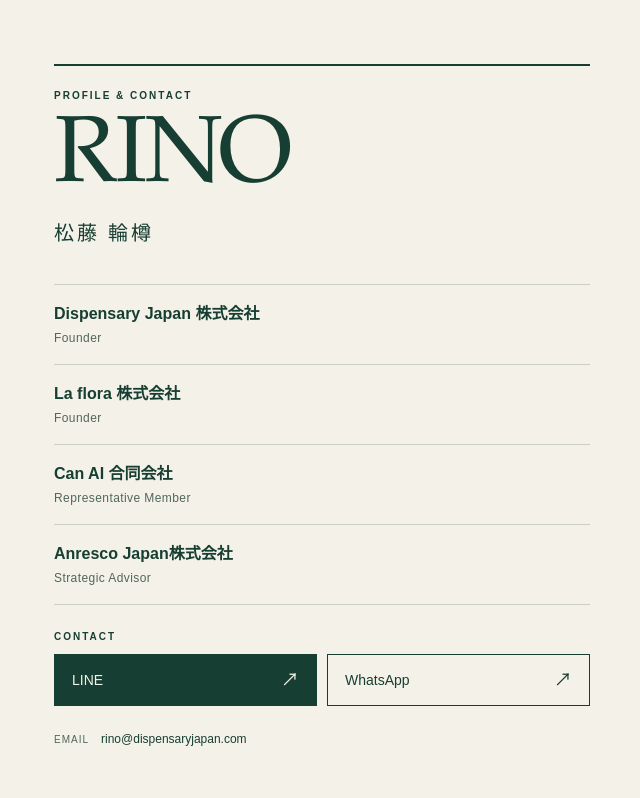
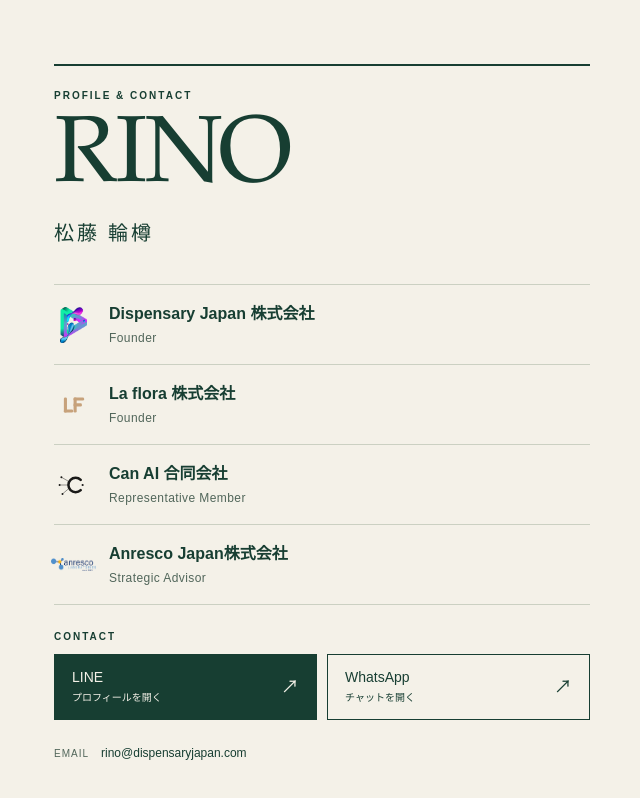
Before and after one commit to DJ-RINO/rino-profile, a plain HTML site: page index.html in a window 1280 px wide. Shown: the whole page, without its empty margins (318-958 px from the left). Drawn offline with Linux system fonts and the light colour scheme.

Commit message:
会社ロゴと連絡先の案内を追加

```diff
--- a/index.html
+++ b/index.html
@@ -16,8 +16,10 @@
     h1 { margin: 0 0 4px; font-family: "Baskerville", "Palatino Linotype", Georgia, serif; font-size: clamp(64px, 19vw, 94px); line-height: 1; font-weight: 400; letter-spacing: -.025em; }
     .name { margin: 10px 0 0; font-family: "Hiragino Mincho ProN", "Yu Mincho", serif; font-size: 20px; letter-spacing: .15em; }
     .affiliations { margin: 32px 0 26px; }
-    .company { margin: 0; padding: 14px 0 13px; border-top: 1px solid var(--line); }
+    .company { position: relative; margin: 0; padding: 14px 0 13px 55px; border-top: 1px solid var(--line); }
     .company:last-child { border-bottom: 1px solid var(--line); }
+    .company-logo { position: absolute; left: 0; top: 50%; transform: translateY(-50%); width: 39px; height: 36px; object-fit: contain; }
+    .company-logo.anresco { width: 45px; left: -3px; }
     .company dt { font-size: 16px; font-weight: 600; line-height: 1.5; overflow-wrap: anywhere; }
     .company dd { margin: 3px 0 0; color: var(--muted); font-size: 12px; line-height: 1.5; letter-spacing: .035em; }
     h2 { margin: 0 0 12px; font-size: 10px; letter-spacing: .2em; font-weight: 600; }
@@ -25,6 +27,8 @@
     a { color: inherit; text-decoration: none; }
     .contact a { min-height: 52px; display: flex; align-items: center; justify-content: space-between; gap: 10px; padding: 14px 17px; border: 1px solid var(--ink); font-size: 14px; font-weight: 500; }
     .contact .line { background: var(--ink); color: var(--paper); }
+    .contact-copy { display: grid; gap: 5px; }
+    .contact-action { font-size: 10px; font-weight: 400; line-height: 1.5; }
     .arrow { font-size: 18px; line-height: 1; }
     .email { display: flex; align-items: center; gap: 12px; min-height: 52px; margin-top: 7px; font-size: 12px; overflow-wrap: anywhere; }
     .email-label { color: var(--muted); font-size: 10px; letter-spacing: .1em; }
@@ -41,16 +45,16 @@
       <p class="name">松藤 輪樽</p>
     </header>
     <section class="affiliations" aria-label="会社・役職">
-      <dl class="company"><dt>Dispensary Japan 株式会社</dt><dd lang="en">Founder</dd></dl>
-      <dl class="company"><dt>La flora 株式会社</dt><dd lang="en">Founder</dd></dl>
-      <dl class="company"><dt>Can AI 合同会社</dt><dd lang="en">Representative Member</dd></dl>
-      <dl class="company"><dt>Anresco Japan株式会社</dt><dd lang="en">Strategic Advisor</dd></dl>
+      <dl class="company"><dt><img class="company-logo" src="assets/dispensary-japan.png" alt="" width="39" height="36">Dispensary Japan 株式会社</dt><dd lang="en">Founder</dd></dl>
+      <dl class="company"><dt><img class="company-logo" src="assets/la-flora.svg" alt="" width="39" height="36">La flora 株式会社</dt><dd lang="en">Founder</dd></dl>
+      <dl class="company"><dt><img class="company-logo" src="assets/can-ai.svg" alt="" width="39" height="36">Can AI 合同会社</dt><dd lang="en">Representative Member</dd></dl>
+      <dl class="company"><dt><img class="company-logo anresco" src="assets/anresco-japan.png" alt="" width="45" height="36">Anresco Japan株式会社</dt><dd lang="en">Strategic Advisor</dd></dl>
     </section>
     <section aria-labelledby="contact-title">
       <h2 id="contact-title">CONTACT</h2>
       <div class="contact">
-        <a class="line" href="https://line.me/ti/p/4o6b8IowGt" aria-label="LINEで連絡する">LINE <span class="arrow" aria-hidden="true">↗</span></a>
-        <a href="https://wa.me/818032294781" aria-label="WhatsAppで連絡する">WhatsApp <span class="arrow" aria-hidden="true">↗</span></a>
+        <a class="line" href="https://line.me/ti/p/4o6b8IowGt" aria-label="LINEでRINOのプロフィールを開く"><span class="contact-copy"><span>LINE</span><span class="contact-action">プロフィールを開く</span></span><span class="arrow" aria-hidden="true">↗</span></a>
+        <a href="https://wa.me/818032294781" aria-label="WhatsAppでRINOとのチャットを開く"><span class="contact-copy"><span>WhatsApp</span><span class="contact-action">チャットを開く</span></span><span class="arrow" aria-hidden="true">↗</span></a>
       </div>
       <a class="email" href="mailto:rino@dispensaryjapan.com"><span class="email-label">EMAIL</span><span>rino@dispensaryjapan.com</span></a>
     </section>
```
Also changed, not shown: assets/anresco-japan.png (added), assets/can-ai.svg (added), assets/dispensary-japan.png (added), assets/la-flora.svg (added).
